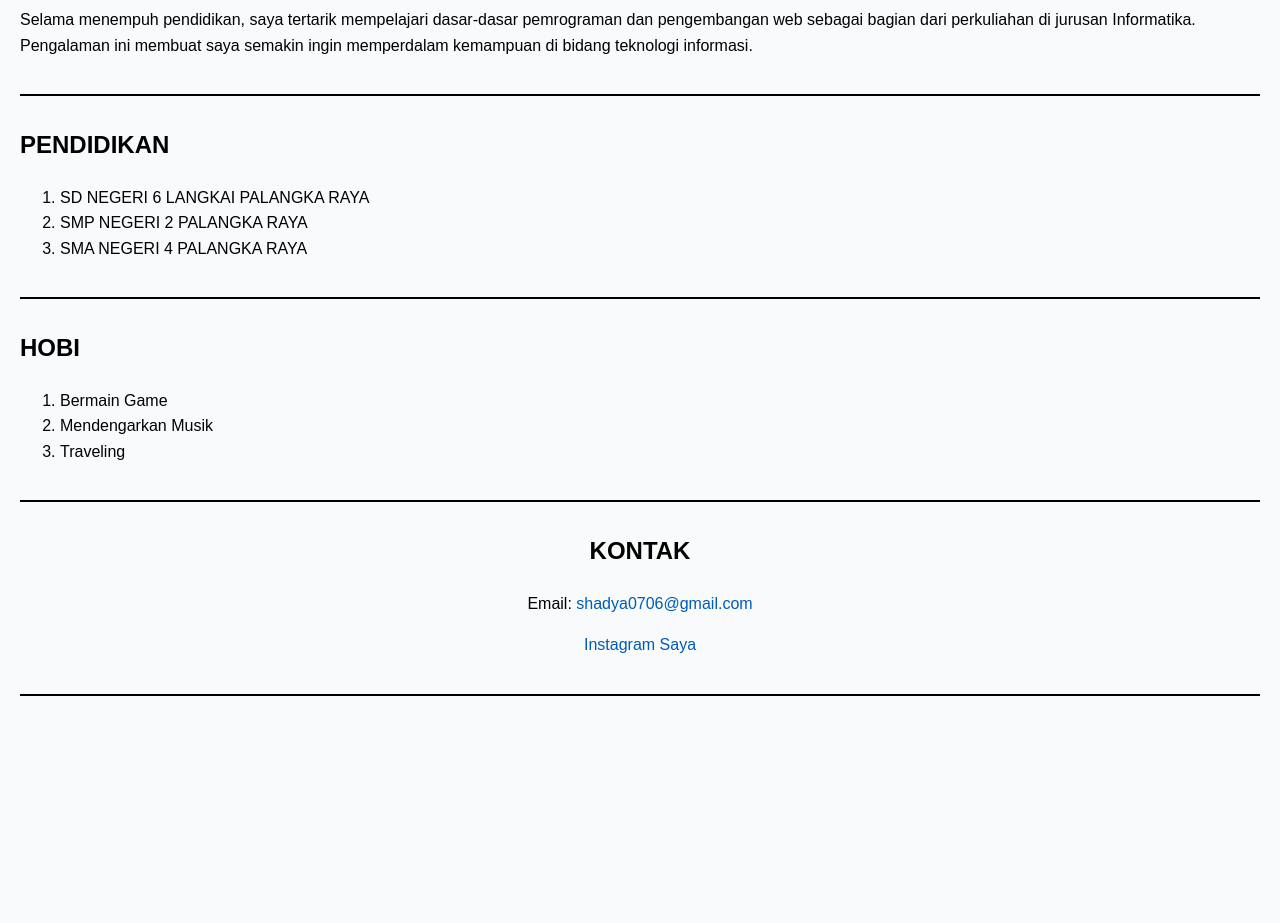
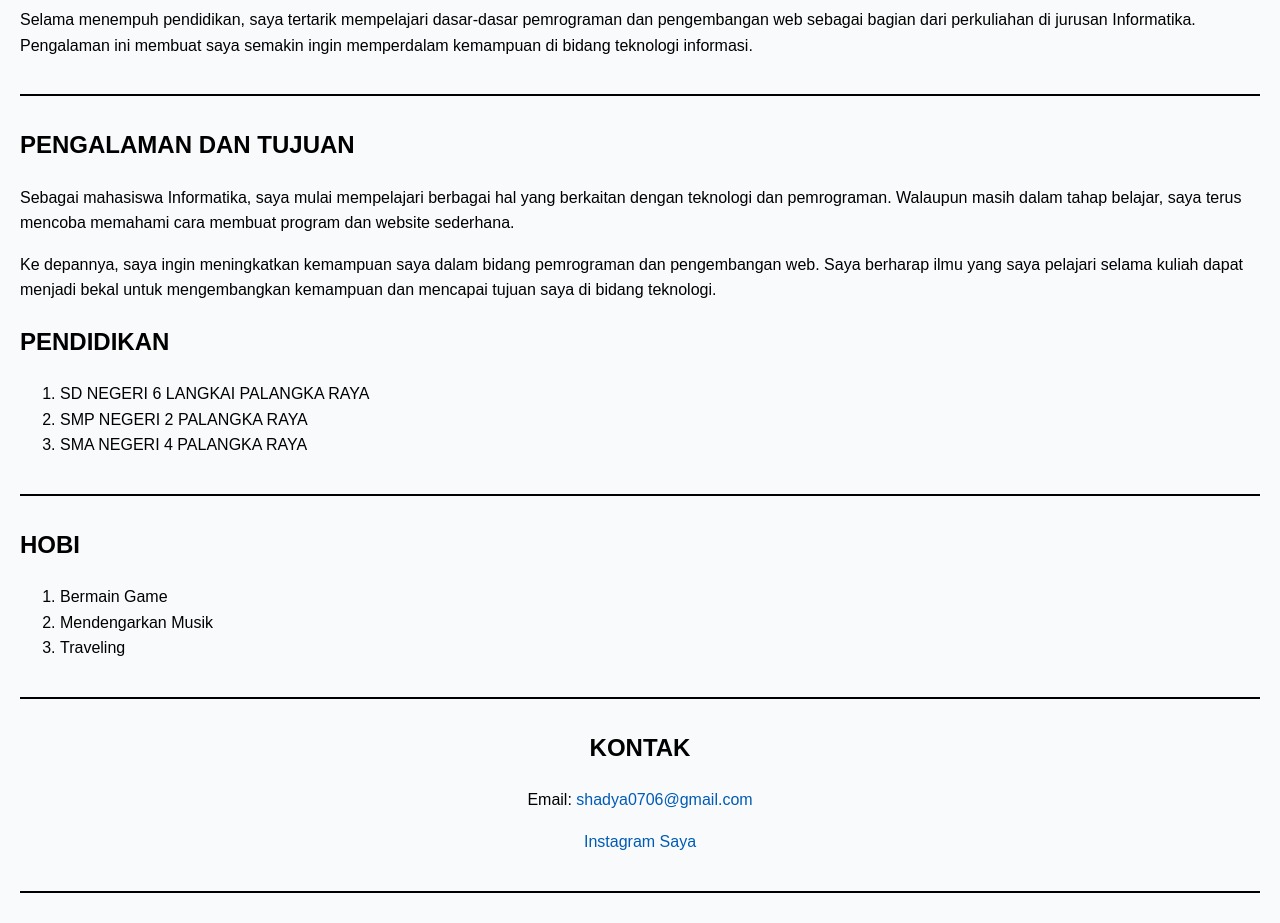
Before and after one commit to ShadyaKrisvito7/Pemrograman-Web-A, a plain HTML site: page ProfileSaya.html in a window 1280 px wide. Shown: the part 800-1723 px from the top of the page. Before the commit the page ends 1546 px from the top, so only its background shows below. Drawn offline with Linux system fonts and the light colour scheme.

Commit message:
tugas praktikum minggu 2

```diff
--- a/ProfileSaya.html
+++ b/ProfileSaya.html
@@ -126,7 +126,21 @@
         </p>
     </section>
 
-
+    <article>
+        <h2>PENGALAMAN DAN TUJUAN</h2>
+        <p>
+            Sebagai mahasiswa Informatika, saya mulai mempelajari berbagai hal yang
+            berkaitan dengan teknologi dan pemrograman. Walaupun masih dalam tahap
+            belajar, saya terus mencoba memahami cara membuat program dan website
+            sederhana.
+        </p>
+        <p>
+            Ke depannya, saya ingin meningkatkan kemampuan saya dalam bidang
+            pemrograman dan pengembangan web. Saya berharap ilmu yang saya pelajari
+            selama kuliah dapat menjadi bekal untuk mengembangkan kemampuan dan
+            mencapai tujuan saya di bidang teknologi.
+        </p>
+    </article>
 
         <section id="pendidikan">
             <h2>PENDIDIKAN</h2>
@@ -146,7 +160,6 @@
             </ol>
         </section>
 
-
     </main>
 
     <footer class="text-center">
```
Lines whose indentation alone changed are shown as unchanged.
